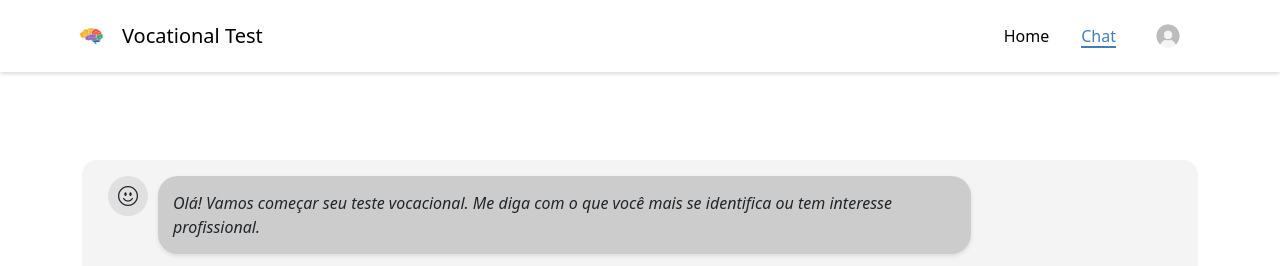
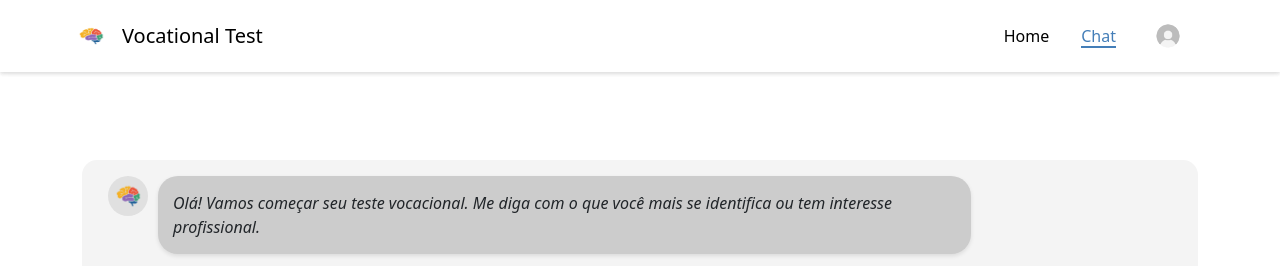
Before and after one commit to eduarda-guimaraes/Vocational-Test, a React (Vite) app in the folder frontend/: page /chat in a window 1280 px wide. Shown: the top 266 px of the page. Built offline with nearby package versions, Linux system fonts and the light colour scheme; no server answers.

Commit message:
Logo no ícone da IA

```diff
--- a/frontend/src/pages/chat.jsx
+++ b/frontend/src/pages/chat.jsx
@@ -24,7 +24,6 @@ function Chat() {
   const [chatId, setChatId] = useState(null);
   const [userId, setUserId] = useState(null);
 
-  // Verifica o usuário e cria o chat
   useEffect(() => {
     const unsubscribe = onAuthStateChanged(auth, async (user) => {
       if (!user) {
@@ -51,7 +50,6 @@ function Chat() {
     return () => unsubscribe();
   }, []);
 
-  // Envia mensagem para a IA
   const enviarParaIA = async (mensagem) => {
     try {
       const response = await fetch('http://localhost:5000/api/chat-vocacional', {
@@ -68,7 +66,6 @@ function Chat() {
     }
   };
 
-  // Salva mensagem no Firestore
   const salvarMensagem = async (autor, conteudo) => {
     if (!chatId || !userId) {
       console.warn('chatId ou userId não definidos.');
@@ -89,7 +86,6 @@ function Chat() {
     }
   };
 
-  // Salva resultado vocacional no Firestore
   const salvarResultado = async (areas) => {
     if (!chatId || !userId) return;
 
@@ -105,7 +101,6 @@ function Chat() {
     }
   };
 
-  // Envia a mensagem e salva tudo
   const handleSend = async () => {
     if (!input.trim() || !chatId) return;
 
@@ -150,10 +145,25 @@ function Chat() {
                   fontSize: '20px',
                   textAlign: 'center',
                   lineHeight: '40px',
-                  margin: '0 10px'
+                  margin: '0 10px',
+                  overflow: 'hidden'
                 }}
               >
-                <i className={`bi ${msg.sender === 'user' ? 'bi-person' : 'bi-emoji-smile'} mx-auto`}></i>
+                {msg.sender === 'user' ? (
+                  <i className="bi bi-person mx-auto"></i>
+                ) : (
+                  <img
+                    src="/logo.png"
+                    alt="Bot"
+                    style={{
+                      width: '30px',
+                      height: '30px',
+                      borderRadius: '50%',
+                      objectFit: 'contain',
+                      margin: 'auto'
+                    }}
+                  />
+                )}
               </div>
               <div
                 style={{
```
